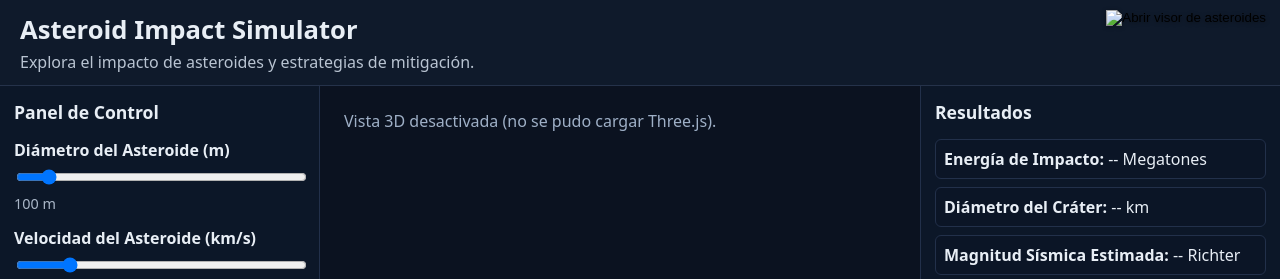
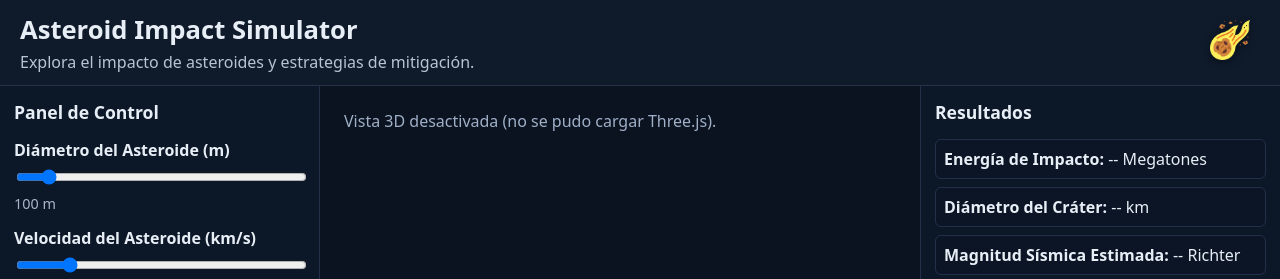
Before and after one commit to Caspian258/SPACE-APPS-NASA, a plain HTML site: page index.html in a window 1280 px wide. Shown: the top 279 px of the page. Drawn offline with nearby package versions, Linux system fonts and the light colour scheme.

Commit message:
Imagen Boton
Agregue la imagen del boton

```diff
--- a/static/css/style.css
+++ b/static/css/style.css
@@ -6,9 +6,9 @@ header h1 { margin: 0; font-size: 1.6rem; }
 header p { margin: 4px 0 0; color: #b9c4d2; }
 /* Botón imagen en esquina superior derecha */
 header { position: relative; }
-.icon-button { position: absolute; top: 10px; right: 14px; background: transparent; border: none; padding: 0; cursor: pointer; }
-.icon-button img { width: 32px; height: 32px; filter: drop-shadow(0 1px 2px rgba(0,0,0,0.4)); }
-.icon-button:hover img { transform: scale(1.05); transition: transform 0.15s ease; }
+.icon-button { position: absolute; top: 18px; right: 28px; background: transparent; border: none; padding: 0; cursor: pointer; }
+.icon-button img { width: 44px; height: 44px; filter: drop-shadow(0 2px 4px rgba(0,0,0,0.45)); }
+.icon-button:hover img { transform: scale(1.08); transition: transform 0.15s ease; }
 
 .layout { display: grid; grid-template-columns: 320px 1fr 360px; grid-template-rows: calc(100vh - 86px); gap: 0; }
 .panel { padding: 14px; overflow: auto; height: calc(100vh - 86px); }
```
Also changed, not shown: static/img/asteroid-icon.png (added), 3 other files.
